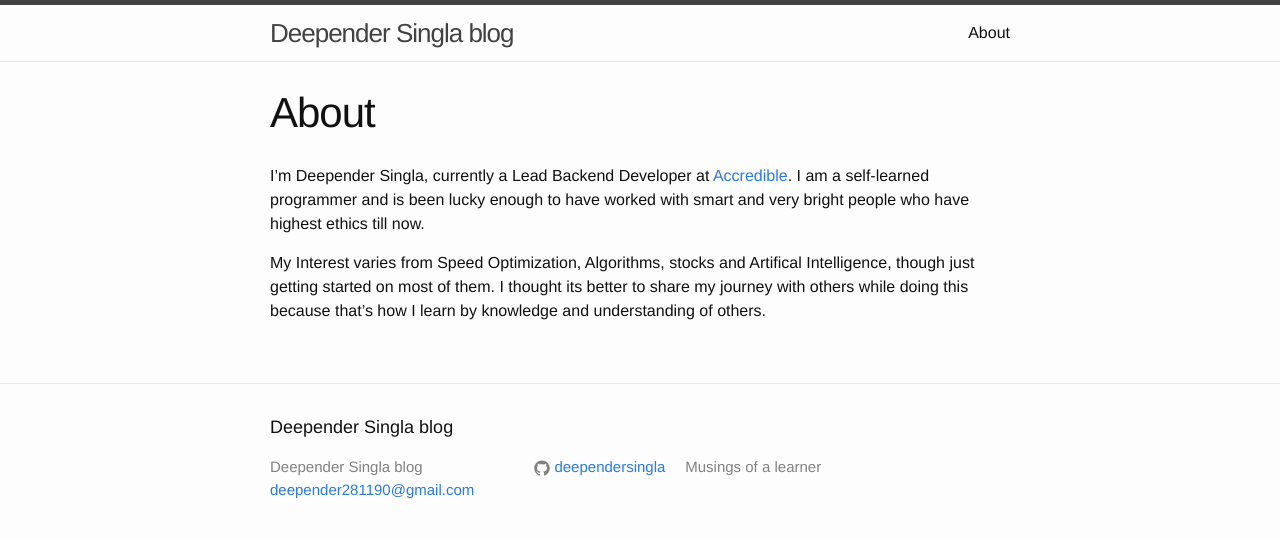
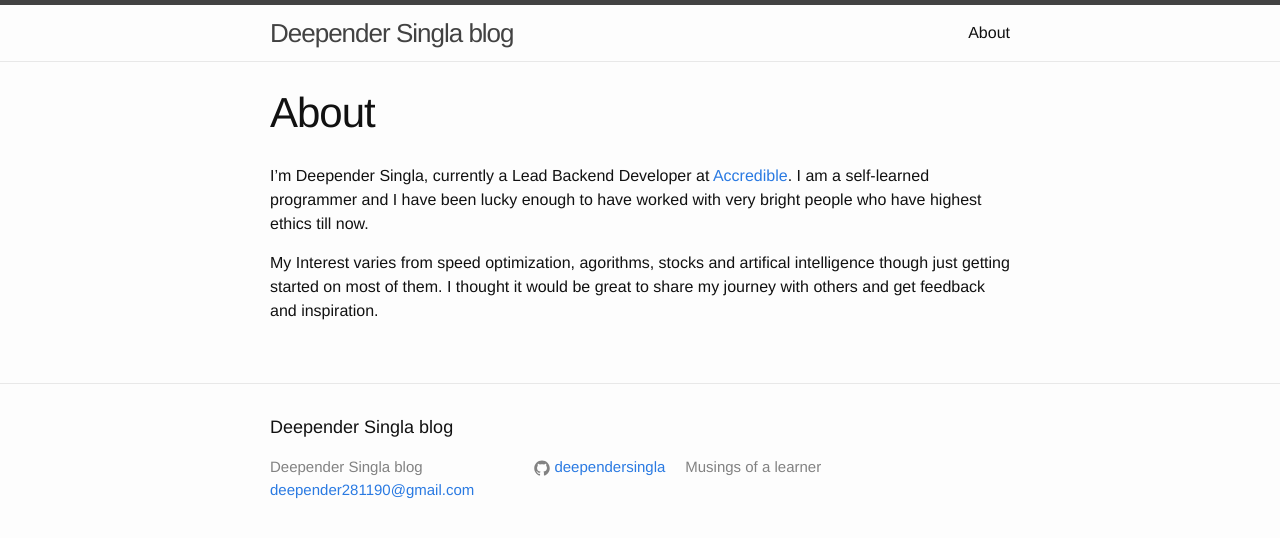
Before and after one commit to deependersingla/deepender.github.io, a Jekyll site: the page built from about.md, in a window 1280 px wide. Shown: the top 538 px of the page. Built offline with Jekyll 4.4.1, drawn with Linux system fonts in a browser that asks for light colours; Markdown is read by kramdown in place of the engine named in the settings.

Commit message:
about me updated

```diff
--- a/about.md
+++ b/about.md
@@ -4,6 +4,6 @@ title: About
 permalink: /about/
 ---
 
-I'm Deepender Singla, currently a Lead Backend Developer at [Accredible](https://www.accredible.com). I am a self-learned programmer and is been lucky enough to have worked with smart and very bright people who have highest ethics till now.
+I'm Deepender Singla, currently a Lead Backend Developer at [Accredible](https://www.accredible.com). I am a self-learned programmer and I have been lucky enough to have worked with very bright people who have highest ethics till now.
 
-My Interest varies from Speed Optimization, Algorithms, stocks and Artifical Intelligence, though just getting started on most of them. I thought its better to share my journey with others while doing this because that's how I learn by knowledge and understanding of others.
+My Interest varies from speed optimization, agorithms, stocks and artifical intelligence though just getting started on most of them. I thought it would be great to share my journey with others and get feedback and inspiration.
```
